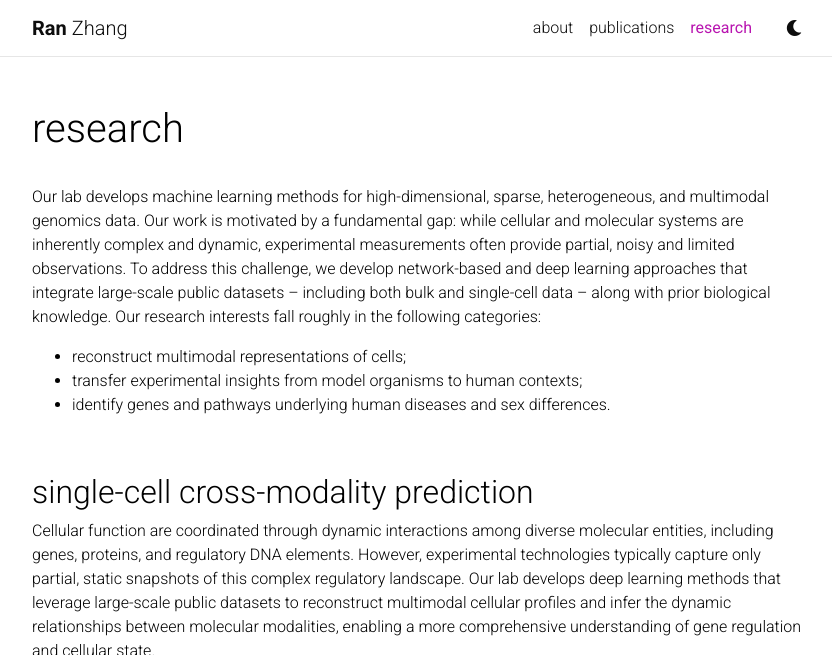
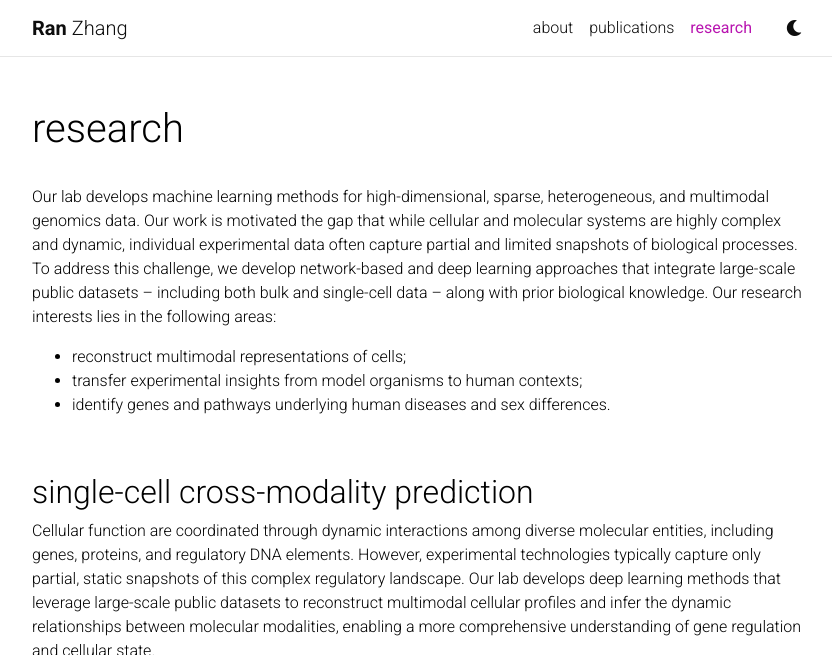
Before and after one commit to RanZhang08/RanZhang08.github.io, a Jekyll site: the page built from _pages/projects.md, in a window 1280 px wide and 900 px high, cut to the strip 0-655 px from the top of the window. Shown: the whole strip, without its empty margins (223-1055 px from the left). Built offline with Jekyll 4.4.1, drawn with Linux system fonts in a browser that asks for light colours; comment, search, counter and statistics services are not loaded; a style sheet for code colours, icons or effects is not loaded.

Commit message:
minor edits

```diff
--- a/_pages/projects.md
+++ b/_pages/projects.md
@@ -9,7 +9,7 @@ nav_order: 2
 horizontal: true
 ---
 
-Our lab develops machine learning methods for high-dimensional, sparse, heterogeneous, and multimodal genomics data. Our work is motivated by a fundamental gap: while cellular and molecular systems are inherently complex and dynamic, experimental measurements often provide partial, noisy and limited observations. To address this challenge, we develop network-based and deep learning approaches that integrate large-scale public datasets -- including both bulk and single-cell data -- along with prior biological knowledge. Our research interests fall roughly in the following categories:
+Our lab develops machine learning methods for high-dimensional, sparse, heterogeneous, and multimodal genomics data. Our work is motivated the gap that while cellular and molecular systems are highly complex and dynamic, individual experimental data often capture partial and limited snapshots of biological processes. To address this challenge, we develop network-based and deep learning approaches that integrate large-scale public datasets -- including both bulk and single-cell data -- along with prior biological knowledge. Our research interests lies in the following areas:
 - reconstruct multimodal representations of cells;
 - transfer experimental insights from model organisms to human contexts;
 - identify genes and pathways underlying human diseases and sex differences.
```
